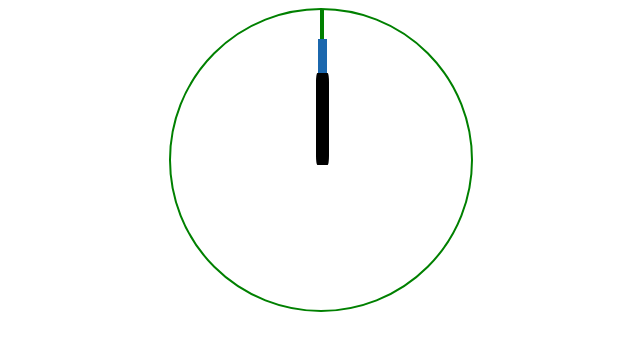
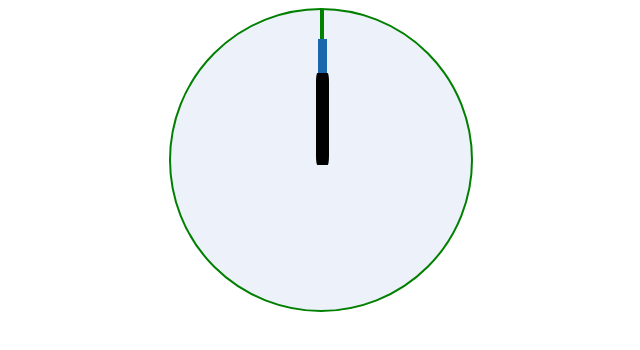
Before and after one commit to ArturGreziak/Zegar-analogowy, a plain HTML site: page index.html in a window 1280 px wide. Shown: the whole page, without its empty margins (319-959 px from the left). Drawn offline with Linux system fonts and the light colour scheme.

Commit message:
Drugi commit

```diff
--- a/style.css
+++ b/style.css
@@ -4,6 +4,7 @@ body {
 }
 
 .zegar {
+    background-color: #ecf1fa;
     width: 300px;
     height: 300px;
     border: 2px solid green;
```
